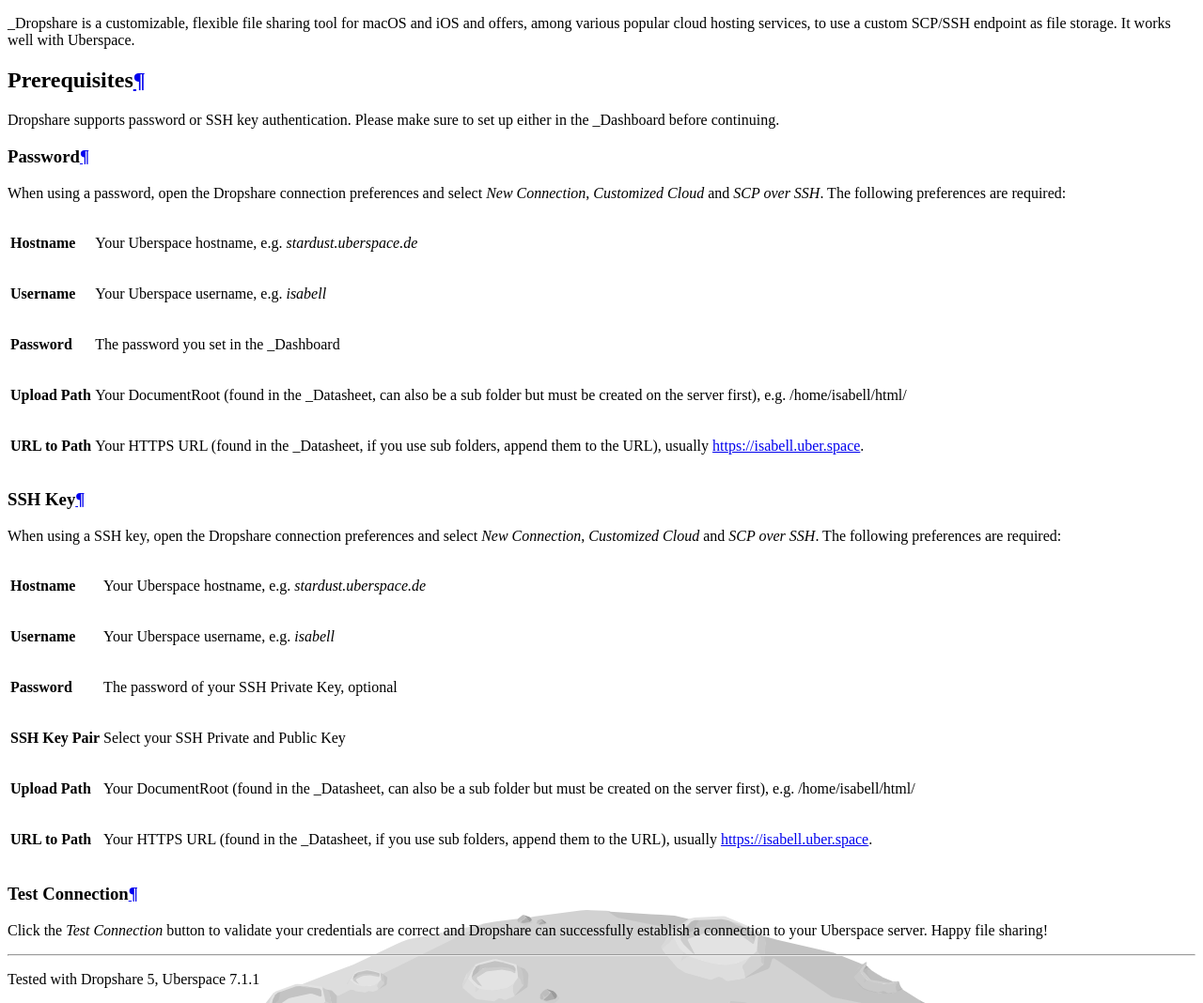
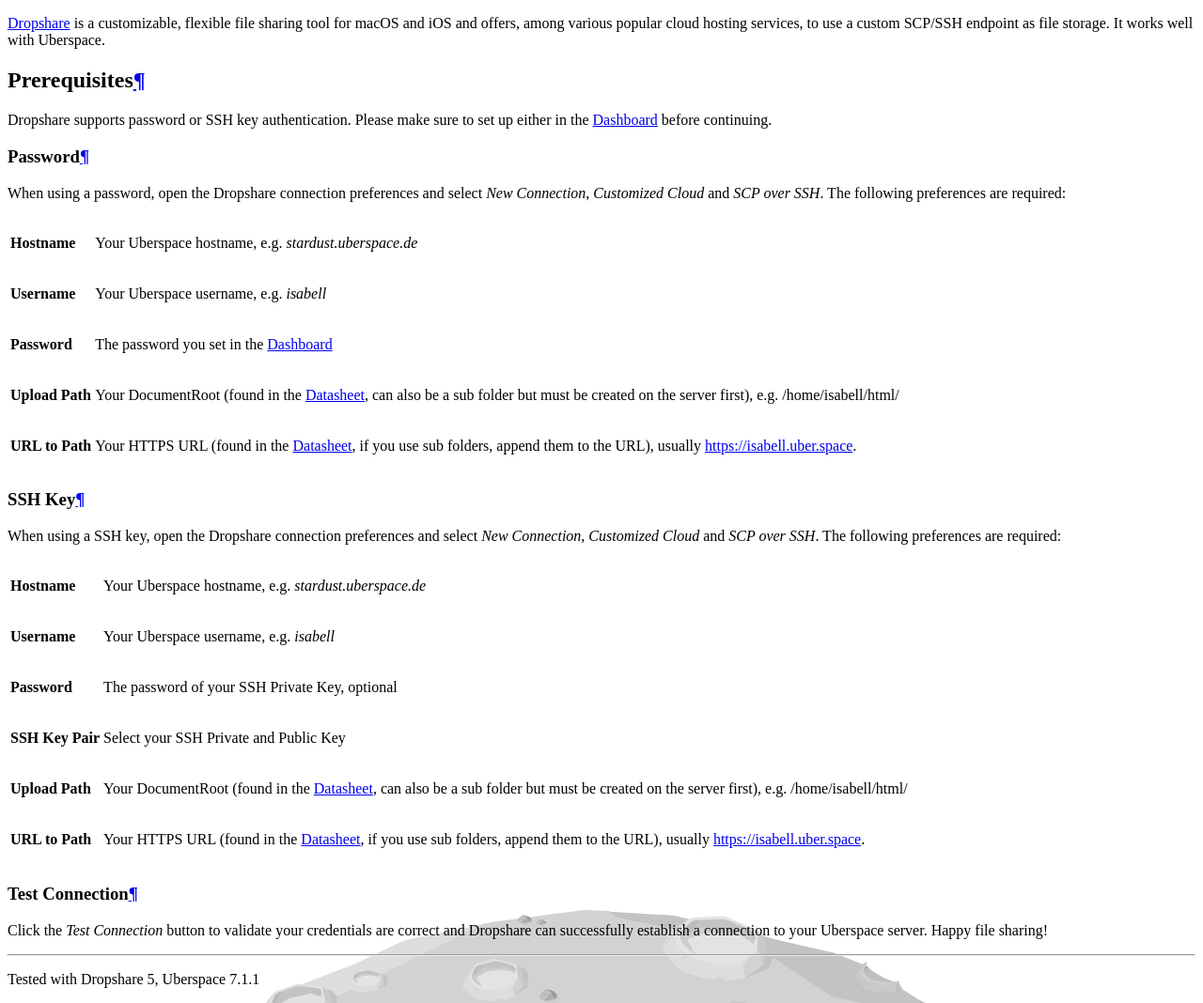
Before and after one commit to Uberspace/lab, a Sphinx documentation site: the page built from source/guide_dropshare.rst, in a window 1280 px wide and 1400 px high, scrolled down 2256 px. Shown: the part 244-1312 px from the top of the window at 94% size. Built offline with Sphinx 7.4.7 and the Read the Docs theme 2.0.0, drawn with Linux system fonts in a browser that asks for light colours; grey boxes are pictures that could not be loaded.

```diff
--- a/source/guide_dropshare.rst
+++ b/source/guide_dropshare.rst
@@ -17,12 +17,12 @@ Dropshare
 
 .. tag_list::
 
-_Dropshare is a customizable, flexible file sharing tool for macOS and iOS and offers, among various popular cloud hosting services, to use a custom SCP/SSH endpoint as file storage. It works well with Uberspace.
+Dropshare_ is a customizable, flexible file sharing tool for macOS and iOS and offers, among various popular cloud hosting services, to use a custom SCP/SSH endpoint as file storage. It works well with Uberspace.
 
 Prerequisites
 =============
 
-Dropshare supports password or SSH key authentication. Please make sure to set up either in the _Dashboard before continuing.
+Dropshare supports password or SSH key authentication. Please make sure to set up either in the Dashboard_ before continuing.
 
 Password
 --------
@@ -34,14 +34,14 @@ When using a password, open the Dropshare connection preferences and select *New
 +-----------------+-------------------------------------------------------+
 | **Username**    | Your Uberspace username, e.g. *isabell*               |
 +-----------------+-------------------------------------------------------+
-| **Password**    | The password you set in the _Dashboard                |
+| **Password**    | The password you set in the Dashboard_                |
 +-----------------+-------------------------------------------------------+
 | **Upload Path** | Your DocumentRoot (found                              |
-|                 | in the _Datasheet, can also be a sub folder but must  |
+|                 | in the Datasheet_, can also be a sub folder but must  |
 |                 | be created on the server first), e.g.                 |
 |                 | /home/isabell/html/                                   |
 +-----------------+-------------------------------------------------------+
-| **URL to Path** | Your HTTPS URL (found in the _Datasheet, if you use   |
+| **URL to Path** | Your HTTPS URL (found in the Datasheet_, if you use   |
 |                 | sub folders, append them to the URL), usually         |
 |                 | https://isabell.uber.space.                           |
 +-----------------+-------------------------------------------------------+
@@ -61,11 +61,11 @@ When using a SSH key, open the Dropshare connection preferences and select *New
 | **SSH Key Pair**| Select your SSH Private and Public Key                |
 +-----------------+-------------------------------------------------------+
 | **Upload Path** | Your DocumentRoot (found                              |
-|                 | in the _Datasheet, can also be a sub folder but must  |
+|                 | in the Datasheet_, can also be a sub folder but must  |
 |                 | be created on the server first), e.g.                 |
 |                 | /home/isabell/html/                                   |
 +-----------------+-------------------------------------------------------+
-| **URL to Path** | Your HTTPS URL (found in the _Datasheet, if you use   |
+| **URL to Path** | Your HTTPS URL (found in the Datasheet_, if you use   |
 |                 | sub folders, append them to the URL), usually         |
 |                 | https://isabell.uber.space.                           |
 +-----------------+-------------------------------------------------------+
```
